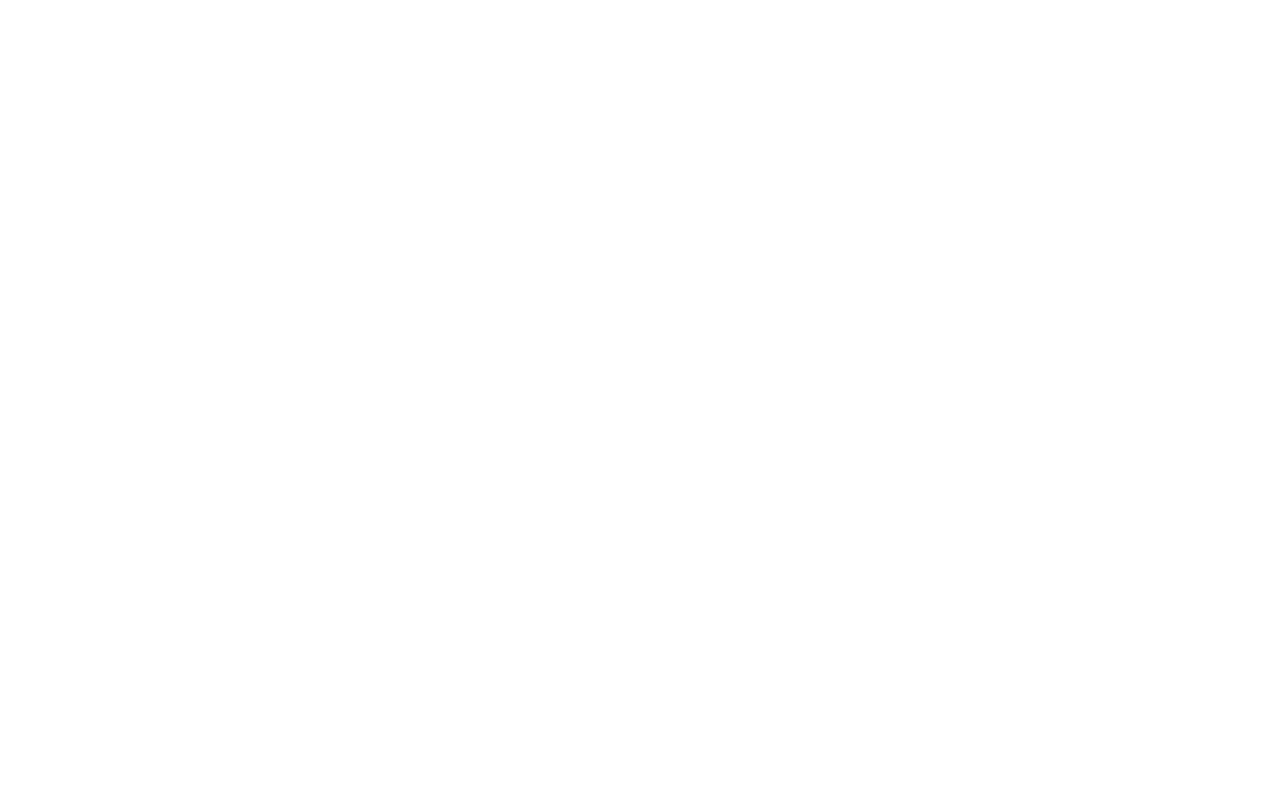
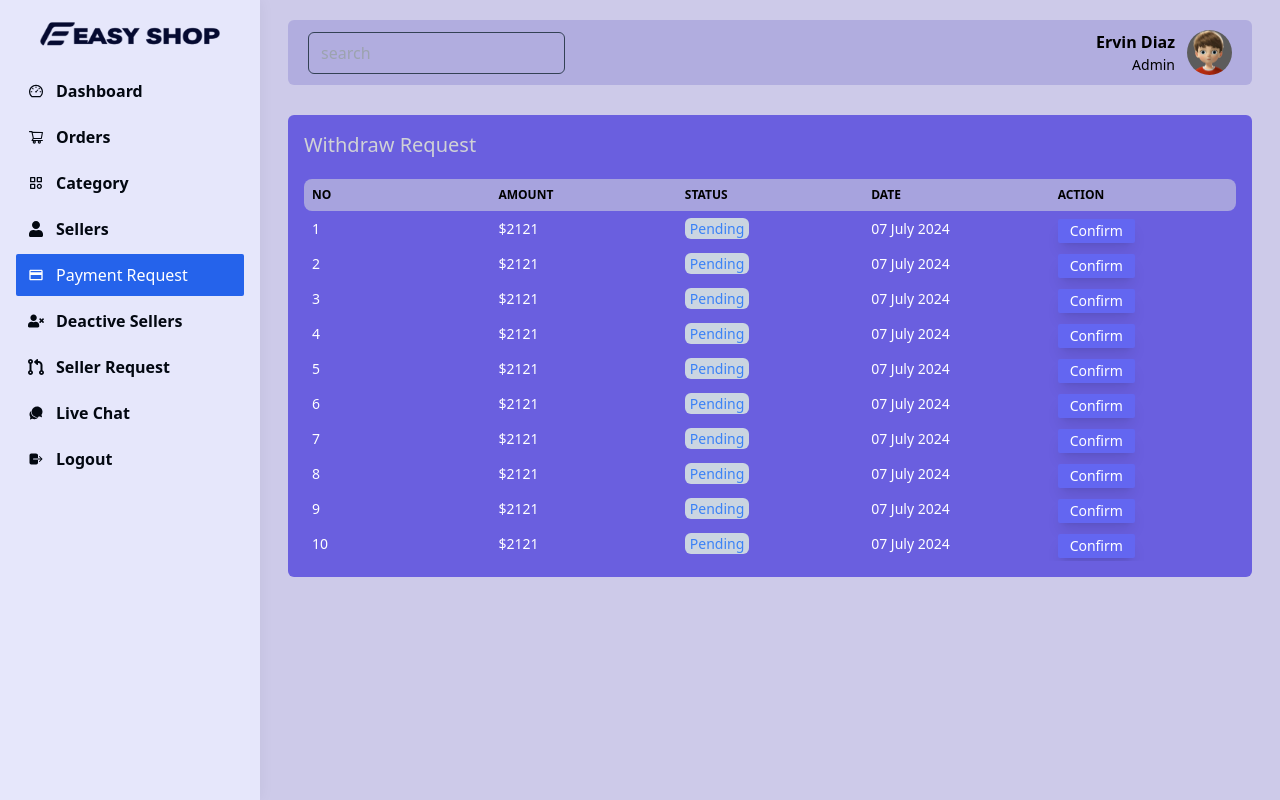
Before and after one commit to Geinery1212/MERN_Ecommerce_Multivendor_Admin-Seller, a React (Create React App) app: page /admin/dashboard/payment-request in a window 1280 px wide. Before the commit this address had no page. Built offline with nearby package versions, Linux system fonts and the light colour scheme.

Commit message:
Payment Request design finished

```diff
--- a/src/router/routes/adminRoutes.js
+++ b/src/router/routes/adminRoutes.js
@@ -9,6 +9,7 @@
 const Orders = lazy(() => import("../../views/admin/Orders"));
 const Category = lazy(() => import("../../views/admin/Category"));
 const Sellers = lazy(() => import("../../views/admin/Sellers"));
+const PaymentRequest = lazy(() => import("../../views/admin/PaymentRequest"));
 
 export const adminRoutes = [
     {
@@ -34,5 +35,11 @@
         element: <Sellers />,
         //roles the will be able to access the home
         role: 'admin'
+    },
+    {
+        path: '/admin/dashboard/payment-request',
+        element: <PaymentRequest />,
+        //roles the will be able to access the home
+        role: 'admin'
     }
 ]
--- a/src/views/admin/Category.jsx
+++ b/src/views/admin/Category.jsx
@@ -1,13 +1,11 @@
 import React, { useState } from 'react'
 import { Link } from 'react-router-dom';
-import { BsArrowBarDown, BsImage } from "react-icons/bs";
-import { BsArrowBarUp } from "react-icons/bs";
+import { BsImage } from "react-icons/bs";
 import { FaEdit, FaTrash } from "react-icons/fa";
 import { IoMdCloseCircle } from "react-icons/io";
 import Pagination from '../Pagination';
 const Category = () => {
     const [currentPage, setCurrentPage] = useState(1);
-    const [searchValue, setSearchValue] = useState('');
     const [perPage, setPerPage] = useState(5);
     const [show, setShow] = useState(false);
     return (
--- /dev/null
+++ b/src/views/admin/PaymentRequest.jsx
@@ -0,0 +1,47 @@
+import React, { forwardRef } from 'react'
+import { FixedSizeList as List } from 'react-window';
+function handleOnWheel({ deltaY }) {
+    console.log("handleOnWheel", deltaY);
+}
+const outerElementType = forwardRef((props, ref) => (
+    <div ref={ref} onWheel={handleOnWheel} {...props}></div>
+));
+const PaymentRequest = () => {
+    const array = [1, 2, 3, 4, 5, 6, 7, 8, 9 ,10];
+    const Row = ({ index, style }) => {
+        return (
+            <div style={style} className='flex text-sm text-white font-normal' key={index}>
+                <div className='w-[25%] p-2 whitespace-nowrap'>{index + 1}</div>
+                <div className='w-[25%] p-2 whitespace-nowrap'>$2121</div>
+                <div className='w-[25%] p-2 whitespace-nowrap'><span className='py-[1px] px-[5px] bg-slate-300 text-blue-500 rounded-md text-sm'>Pending</span></div>
+                <div className='w-[25%] p-2 whitespace-nowrap'>07 July 2024</div>
+                <div className='w-[25%] p-2 whitespace-nowrap'><button className='bg-indigo-500 shadow-lg hover:shadow-indigo-500/50 px-3 py-[2px] cursor-pointer text-white rounded-sm text-sm'>Confirm</button> </div>
+            </div>
+        )
+    }
+    return (
+        <div className='px-2 lg:px-7 pt-5'>
+            <div className='w-full p-4 bg-[#6a5fdf] rounded-md'>
+                <h2 className='text-xl font-medium pb-5 text-[#d0d2d6]'>Withdraw Request</h2>
+                <div className='w-full'>
+                    <div className='w-full overflow-x-auto'>
+                        <div className='flex bg-[#a7a3de] uppercase text-xs font-bold min-w-[340px] rounded-lg'>
+                            <div className='w-[25%] p-2'>No</div>
+                            <div className='w-[25%] p-2'>Amount</div>
+                            <div className='w-[25%] p-2'>Status</div>
+                            <div className='w-[25%] p-2'>Date</div>
+                            <div className='w-[25%] p-2'>Action</div>
+                        </div>
+                        {
+                            <List style={{ minWith: '340px' }} className='List' height={350} itemCount={1000} itemSize={35} outerElementType={outerElementType}>
+                                {Row}
+                            </List>
+                        }
+                    </div>
+                </div>
+            </div>
+        </div>
+    )
+}
+
+export default PaymentRequest
--- a/src/views/admin/Sellers.jsx
+++ b/src/views/admin/Sellers.jsx
@@ -1,13 +1,10 @@
 import React, { useState } from 'react'
 import { Link } from 'react-router-dom';
-import { BsImage } from "react-icons/bs";
-import { FaEdit, FaEye, FaTrash } from "react-icons/fa";
-import { IoMdCloseCircle } from "react-icons/io";
+import { FaEye } from "react-icons/fa";
 import Pagination from '../Pagination';
 const Sellers = () => {
     const [currentPage, setCurrentPage] = useState(1);
     const [perPage, setPerPage] = useState(5);
-    const [show, setShow] = useState(false);
     return (
         <div className='px-2 lg:px-7 pt-5'>
             <div className='w-full p-4 bg-[#6a5fdf] rounded-md'>
```
